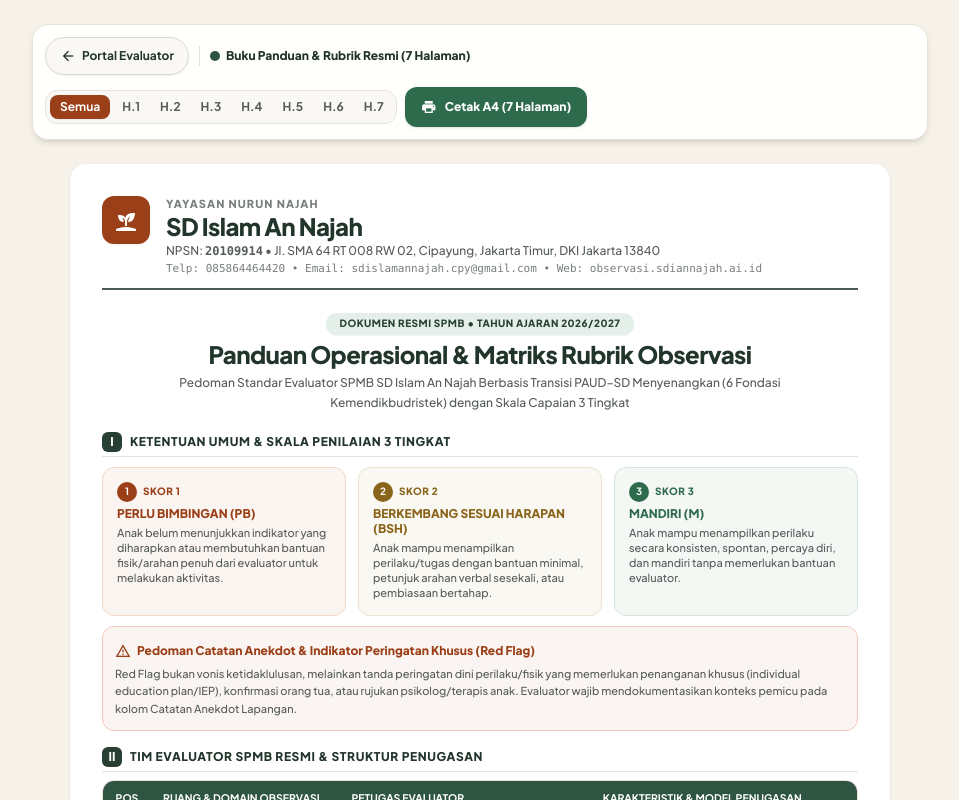
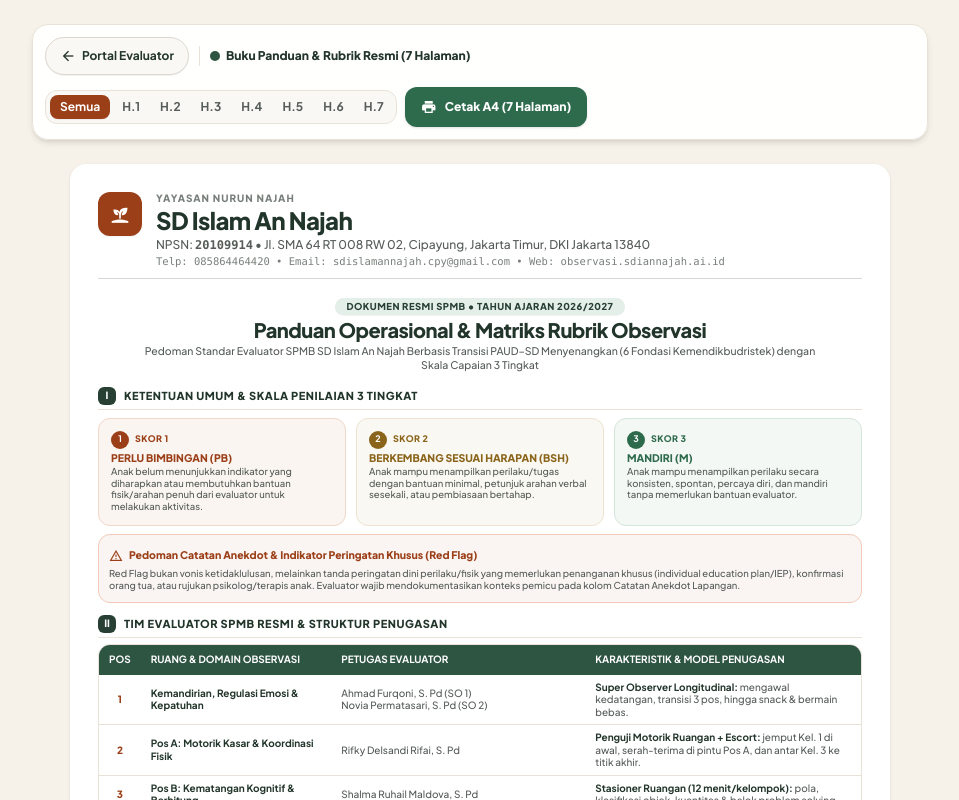
Before and after one commit to divevaluasisdiannajah-ship-it/kalamula, a Next.js app in the folder siap-sekolah-app/: page /reports/rubric/guide in a window 1280 px wide. Shown: the top 800 px of the page, without its empty margins (160-1119 px from the left). Built offline with nearby package versions, Linux system fonts and the light colour scheme.

Commit message:
fix(rubric): adjust page 1 layout, print units, and strict grid columns to prevent cutoff

```diff
--- a/siap-sekolah-app/src/app/reports/rubric/guide/page.tsx
+++ b/siap-sekolah-app/src/app/reports/rubric/guide/page.tsx
@@ -24,7 +24,7 @@ export default function CompleteAssessmentGuidePage() {
             background: #ffffff !important;
             margin: 0 !important;
             padding: 0 !important;
-            font-size: 9pt !important;
+            font-size: 8.5pt !important;
             color: #22352B !important;
             -webkit-print-color-adjust: exact !important;
             print-color-adjust: exact !important;
@@ -35,6 +35,8 @@ export default function CompleteAssessmentGuidePage() {
           .guide-a4-page {
             page-break-after: always !important;
             break-after: page !important;
+            page-break-inside: avoid !important;
+            break-inside: avoid !important;
             box-shadow: none !important;
             border: none !important;
             border-radius: 0 !important;
@@ -42,8 +44,8 @@ export default function CompleteAssessmentGuidePage() {
             margin: 0 !important;
             width: 100% !important;
             max-width: 100% !important;
-            min-height: 100vh !important;
-            height: 100vh !important;
+            min-height: 275mm !important;
+            height: auto !important;
             display: flex !important;
             flex-direction: column !important;
             justify-content: space-between !important;
@@ -123,191 +125,191 @@ export default function CompleteAssessmentGuidePage() {
       {/* ─── HALAMAN 1 DARI 7: KETENTUAN UMUM, SKALA, & TIM EVALUATOR ───── */}
       {/* ═══════════════════════════════════════════════════════════════════ */}
       {(activePageFilter === "all" || activePageFilter === 1) && (
-        <section className="guide-a4-page max-w-[820px] mx-auto bg-white rounded-2xl shadow-sm p-6 sm:p-8 my-6 print:m-0 print:p-0 print:rounded-none text-[#22352B] leading-snug flex flex-col justify-between">
-          <div className="space-y-4">
+        <section className="guide-a4-page max-w-[820px] mx-auto bg-white rounded-2xl shadow-sm p-5 sm:p-7 my-6 print:m-0 print:p-0 print:rounded-none text-[#22352B] leading-snug flex flex-col justify-between">
+          <div className="space-y-3">
             {/* Kop Surat Yayasan & Sekolah */}
-            <div className="flex items-start gap-4 pb-3 border-b-2 border-[#22352B]/80">
-              <div className="w-12 h-12 rounded-xl bg-[#9B3F18] text-white flex items-center justify-center text-2xl flex-shrink-0 shadow-xs">
+            <div className="flex items-start gap-3.5 pb-2.5 border-b border-[#22352B]/20">
+              <div className="w-11 h-11 rounded-xl bg-[#9B3F18] text-white flex items-center justify-center text-xl flex-shrink-0 shadow-xs">
                 <i className="mdi mdi-sprout" />
               </div>
               <div className="min-w-0 flex-1">
-                <p className="text-[11px] font-extrabold uppercase tracking-widest text-[#787F7A]">
+                <p className="text-[10px] font-extrabold uppercase tracking-widest text-[#787F7A] leading-tight">
                   YAYASAN NURUN NAJAH
                 </p>
-                <h1 className="text-2xl font-black text-[#22352B] tracking-tight leading-tight">
+                <h1 className="text-xl sm:text-2xl font-black text-[#22352B] tracking-tight leading-tight">
                   SD Islam An Najah
                 </h1>
-                <p className="text-xs text-[#565C58] mt-0.5 leading-tight">
+                <p className="text-[10.5px] sm:text-xs text-[#565C58] mt-0.5 leading-tight">
                   NPSN: <span className="font-mono font-bold">20109914</span> &bull; Jl. SMA 64 RT 008 RW 02, Cipayung, Jakarta Timur, DKI Jakarta 13840
                 </p>
-                <p className="text-[11px] text-[#787F7A] mt-0.5 font-mono">
+                <p className="text-[10px] sm:text-[10.5px] text-[#787F7A] mt-0.5 font-mono leading-tight">
                   Telp: 085864464420 &bull; Email: sdislamannajah.cpy@gmail.com &bull; Web: observasi.sdiannajah.ai.id
                 </p>
               </div>
             </div>
 
             {/* Dokumen Title */}
-            <div className="text-center py-1 space-y-1">
-              <span className="inline-block bg-[#E4EFE9] text-[#284034] text-[10px] font-black uppercase tracking-wider px-3.5 py-1 rounded-full shadow-2xs">
+            <div className="text-center py-0.5 space-y-0.5">
+              <span className="inline-block bg-[#E4EFE9] text-[#284034] text-[9.5px] font-black uppercase tracking-wider px-3 py-0.5 rounded-full shadow-2xs">
                 DOKUMEN RESMI SPMB &bull; TAHUN AJARAN 2026/2027
               </span>
-              <h2 className="text-xl sm:text-2xl font-black text-[#22352B] tracking-tight leading-tight">
+              <h2 className="text-lg sm:text-xl font-black text-[#22352B] tracking-tight leading-tight">
                 Panduan Operasional &amp; Matriks Rubrik Observasi
               </h2>
-              <p className="text-xs text-[#565C58] font-normal leading-relaxed max-w-2xl mx-auto">
+              <p className="text-[10px] sm:text-[10.5px] text-[#565C58] font-normal leading-snug max-w-2xl mx-auto">
                 Pedoman Standar Evaluator SPMB SD Islam An Najah Berbasis Transisi PAUD–SD Menyenangkan (6 Fondasi Kemendikbudristek) dengan Skala Capaian 3 Tingkat
               </p>
             </div>
 
             {/* Section I: Ketentuan Umum & Skala Penilaian */}
-            <div className="space-y-2.5">
+            <div className="space-y-2">
               <div className="flex items-center gap-2 pb-1 border-b border-[#E8E2D8]">
-                <span className="w-5 h-5 rounded-md bg-[#284034] text-white font-black text-xs flex items-center justify-center">
+                <span className="w-4.5 h-4.5 rounded-md bg-[#284034] text-white font-black text-[10px] flex items-center justify-center">
                   I
                 </span>
-                <h3 className="text-xs font-black uppercase tracking-wider text-[#22352B]">
+                <h3 className="text-[11px] font-black uppercase tracking-wider text-[#22352B]">
                   KETENTUAN UMUM &amp; SKALA PENILAIAN 3 TINGKAT
                 </h3>
               </div>
 
-              {/* 3 Skala Capaian */}
-              <div className="grid grid-cols-1 md:grid-cols-3 gap-3">
+              {/* 3 Skala Capaian - STRICT 3 COLS */}
+              <div className="grid grid-cols-3 gap-2 sm:gap-2.5">
                 {/* Skor 1 */}
-                <div className="bg-[#FAF5F0] border border-[#F1D8C9] rounded-xl p-3.5 space-y-1">
+                <div className="bg-[#FAF5F0] border border-[#F1D8C9] rounded-xl p-2.5 sm:p-3 space-y-0.5">
                   <div className="flex items-center gap-1.5">
-                    <span className="w-5 h-5 rounded-full bg-[#9B3F18] text-white flex items-center justify-center font-bold text-[10px] flex-shrink-0">
+                    <span className="w-4.5 h-4.5 rounded-full bg-[#9B3F18] text-white flex items-center justify-center font-bold text-[9px] flex-shrink-0">
                       1
                     </span>
-                    <span className="text-[10px] font-black uppercase tracking-wider text-[#9B3F18]">
+                    <span className="text-[9px] font-black uppercase tracking-wider text-[#9B3F18]">
                       SKOR 1
                     </span>
                   </div>
-                  <h4 className="font-black text-xs text-[#9B3F18] leading-tight">
+                  <h4 className="font-black text-[10.5px] text-[#9B3F18] leading-tight">
                     PERLU BIMBINGAN (PB)
                   </h4>
-                  <p className="text-[11px] text-[#565C58] leading-snug">
+                  <p className="text-[9.5px] text-[#565C58] leading-tight">
                     Anak belum menunjukkan indikator yang diharapkan atau membutuhkan bantuan fisik/arahan penuh dari evaluator untuk melakukan aktivitas.
                   </p>
                 </div>
 
                 {/* Skor 2 */}
-                <div className="bg-[#FAF8F2] border border-[#EDE3D0] rounded-xl p-3.5 space-y-1">
+                <div className="bg-[#FAF8F2] border border-[#EDE3D0] rounded-xl p-2.5 sm:p-3 space-y-0.5">
                   <div className="flex items-center gap-1.5">
-                    <span className="w-5 h-5 rounded-full bg-[#8A641A] text-white flex items-center justify-center font-bold text-[10px] flex-shrink-0">
+                    <span className="w-4.5 h-4.5 rounded-full bg-[#8A641A] text-white flex items-center justify-center font-bold text-[9px] flex-shrink-0">
                       2
                     </span>
-                    <span className="text-[10px] font-black uppercase tracking-wider text-[#8A641A]">
+                    <span className="text-[9px] font-black uppercase tracking-wider text-[#8A641A]">
                       SKOR 2
                     </span>
                   </div>
-                  <h4 className="font-black text-xs text-[#8A641A] leading-tight">
+                  <h4 className="font-black text-[10.5px] text-[#8A641A] leading-tight">
                     BERKEMBANG SESUAI HARAPAN (BSH)
                   </h4>
-                  <p className="text-[11px] text-[#565C58] leading-snug">
+                  <p className="text-[9.5px] text-[#565C58] leading-tight">
                     Anak mampu menampilkan perilaku/tugas dengan bantuan minimal, petunjuk arahan verbal sesekali, atau pembiasaan bertahap.
                   </p>
                 </div>
 
                 {/* Skor 3 */}
-                <div className="bg-[#F4F8F5] border border-[#D5E5DB] rounded-xl p-3.5 space-y-1">
+                <div className="bg-[#F4F8F5] border border-[#D5E5DB] rounded-xl p-2.5 sm:p-3 space-y-0.5">
                   <div className="flex items-center gap-1.5">
-                    <span className="w-5 h-5 rounded-full bg-[#2E6B4D] text-white flex items-center justify-center font-bold text-[10px] flex-shrink-0">
+                    <span className="w-4.5 h-4.5 rounded-full bg-[#2E6B4D] text-white flex items-center justify-center font-bold text-[9px] flex-shrink-0">
                       3
                     </span>
-                    <span className="text-[10px] font-black uppercase tracking-wider text-[#2E6B4D]">
+                    <span className="text-[9px] font-black uppercase tracking-wider text-[#2E6B4D]">
                       SKOR 3
                     </span>
                   </div>
-                  <h4 className="font-black text-xs text-[#2E6B4D] leading-tight">
+                  <h4 className="font-black text-[10.5px] text-[#2E6B4D] leading-tight">
                     MANDIRI (M)
                   </h4>
-                  <p className="text-[11px] text-[#565C58] leading-snug">
+                  <p className="text-[9.5px] text-[#565C58] leading-tight">
                     Anak mampu menampilkan perilaku secara konsisten, spontan, percaya diri, dan mandiri tanpa memerlukan bantuan evaluator.
                   </p>
                 </div>
               </div>
 
               {/* Box Red Flag */}
-              <div className="border border-[#F2C9B8] bg-[#FAF5F2] rounded-xl p-3 space-y-0.5">
-                <div className="flex items-center gap-1.5 text-[#9B3F18] font-black text-xs">
-                  <i className="mdi mdi-alert-outline text-base" />
+              <div className="border border-[#F2C9B8] bg-[#FAF5F2] rounded-xl p-2 sm:p-2.5 space-y-0.5">
+                <div className="flex items-center gap-1.5 text-[#9B3F18] font-black text-[10.5px]">
+                  <i className="mdi mdi-alert-outline text-sm" />
                   <span>Pedoman Catatan Anekdot &amp; Indikator Peringatan Khusus (Red Flag)</span>
                 </div>
-                <p className="text-[11px] text-[#565C58] leading-relaxed">
+                <p className="text-[9.5px] text-[#565C58] leading-tight">
                   Red Flag bukan vonis ketidaklulusan, melainkan tanda peringatan dini perilaku/fisik yang memerlukan penanganan khusus (individual education plan/IEP), konfirmasi orang tua, atau rujukan psikolog/terapis anak. Evaluator wajib mendokumentasikan konteks pemicu pada kolom Catatan Anekdot Lapangan.
                 </p>
               </div>
             </div>
 
             {/* Section II: Tim Evaluator SPMB Resmi */}
-            <div className="space-y-2">
+            <div className="space-y-1.5">
               <div className="flex items-center gap-2 pb-1 border-b border-[#E8E2D8]">
-                <span className="w-5 h-5 rounded-md bg-[#284034] text-white font-black text-xs flex items-center justify-center">
+                <span className="w-4.5 h-4.5 rounded-md bg-[#284034] text-white font-black text-[10px] flex items-center justify-center">
                   II
                 </span>
-                <h3 className="text-xs font-black uppercase tracking-wider text-[#22352B]">
+                <h3 className="text-[11px] font-black uppercase tracking-wider text-[#22352B]">
                   TIM EVALUATOR SPMB RESMI &amp; STRUKTUR PENUGASAN
                 </h3>
               </div>
 
               {/* Tabel Tim Evaluator */}
               <div className="border border-[#E8E2D8] rounded-xl overflow-hidden shadow-2xs">
-                <table className="w-full text-left text-xs">
-                  <thead className="bg-[#2E5442] text-white font-black uppercase text-[10.5px]">
+                <table className="w-full text-left">
+                  <thead className="bg-[#2E5442] text-white font-black uppercase text-[10px]">
                     <tr>
-                      <th className="py-2.5 px-3 w-12 text-center">Pos</th>
-                      <th className="py-2.5 px-3 w-1/4">Ruang &amp; Domain Observasi</th>
-                      <th className="py-2.5 px-3 w-1/3">Petugas Evaluator</th>
-                      <th className="py-2.5 px-3">Karakteristik &amp; Model Penugasan</th>
+                      <th className="py-2 px-2.5 w-10 text-center">Pos</th>
+                      <th className="py-2 px-2.5 w-1/4">Ruang &amp; Domain Observasi</th>
+                      <th className="py-2 px-2.5 w-1/3">Petugas Evaluator</th>
+                      <th className="py-2 px-2.5">Karakteristik &amp; Model Penugasan</th>
                     </tr>
                   </thead>
-                  <tbody className="divide-y divide-[#E8E2D8] text-[11px] leading-snug">
+                  <tbody className="divide-y divide-[#E8E2D8] text-[9.5px] sm:text-[10px] leading-tight">
                     <tr className="hover:bg-[#FAF8F5]">
-                      <td className="py-2.5 px-3 font-black text-center text-[#9B3F18]">1</td>
-                      <td className="py-2.5 px-3 font-bold text-[#22352B]">
+                      <td className="py-1.5 px-2.5 font-black text-center text-[#9B3F18]">1</td>
+                      <td className="py-1.5 px-2.5 font-bold text-[#22352B]">
                         Kemandirian, Regulasi Emosi &amp; Kepatuhan
                       </td>
-                      <td className="py-2.5 px-3 text-[#565C58]">
+                      <td className="py-1.5 px-2.5 text-[#565C58]">
                         Ahmad Furqoni, S. Pd (SO 1)<br />
                         Novia Permatasari, S. Pd (SO 2)
                       </td>
-                      <td className="py-2.5 px-3 text-[#565C58]">
+                      <td className="py-1.5 px-2.5 text-[#565C58]">
                         <strong className="text-[#22352B]">Super Observer Longitudinal:</strong> mengawal kedatangan, transisi 3 pos, hingga snack &amp; bermain bebas.
                       </td>
                     </tr>
                     <tr className="hover:bg-[#FAF8F5]">
-                      <td className="py-2.5 px-3 font-black text-center text-[#9B3F18]">2</td>
-                      <td className="py-2.5 px-3 font-bold text-[#22352B]">
+                      <td className="py-1.5 px-2.5 font-black text-center text-[#9B3F18]">2</td>
+                      <td className="py-1.5 px-2.5 font-bold text-[#22352B]">
                         Pos A: Motorik Kasar &amp; Koordinasi Fisik
                       </td>
-                      <td className="py-2.5 px-3 text-[#565C58]">
+                      <td className="py-1.5 px-2.5 text-[#565C58]">
                         Rifky Delsandi Rifai, S. Pd
                       </td>
-                      <td className="py-2.5 px-3 text-[#565C58]">
+                      <td className="py-1.5 px-2.5 text-[#565C58]">
                         <strong className="text-[#22352B]">Penguji Motorik Ruangan + Escort:</strong> jemput Kel. 1 di awal, serah-terima di pintu Pos A, dan antar Kel. 3 ke titik akhir.
                       </td>
                     </tr>
                     <tr className="hover:bg-[#FAF8F5]">
-                      <td className="py-2.5 px-3 font-black text-center text-[#9B3F18]">3</td>
-                      <td className="py-2.5 px-3 font-bold text-[#22352B]">
+                      <td className="py-1.5 px-2.5 font-black text-center text-[#9B3F18]">3</td>
+                      <td className="py-1.5 px-2.5 font-bold text-[#22352B]">
                         Pos B: Kematangan Kognitif &amp; Berhitung
                       </td>
-                      <td className="py-2.5 px-3 text-[#565C58]">
+                      <td className="py-1.5 px-2.5 text-[#565C58]">
                         Shalma Ruhail Maldova, S. Pd
                       </td>
-                      <td className="py-2.5 px-3 text-[#565C58]">
+                      <td className="py-1.5 px-2.5 text-[#565C58]">
                         <strong className="text-[#22352B]">Stasioner Ruangan (12 menit/kelompok):</strong> pola, klasifikasi objek, kuantitas &amp; balok problem solving.
                       </td>
                     </tr>
                     <tr className="hover:bg-[#FAF8F5]">
-                      <td className="py-2.5 px-3 font-black text-center text-[#9B3F18]">4</td>
-                      <td className="py-2.5 px-3 font-bold text-[#22352B]">
+                      <td className="py-1.5 px-2.5 font-black text-center text-[#9B3F18]">4</td>
+                      <td className="py-1.5 px-2.5 font-bold text-[#22352B]">
                         Pos C: Bahasa Lisan &amp; Motorik Halus
                       </td>
-                      <td className="py-2.5 px-3 text-[#565C58]">
+                      <td className="py-1.5 px-2.5 text-[#565C58]">
                         Susmurtiningsih, S. Pd
                       </td>
-                      <td className="py-2.5 px-3 text-[#565C58]">
+                      <td className="py-1.5 px-2.5 text-[#565C58]">
                         <strong className="text-[#22352B]">Stasioner Ruangan (12 menit/kelompok):</strong> read-aloud menyimak cerita, ide verbal, tripod grasp, &amp; tingkat literasi L1–L4.
                       </td>
                     </tr>
@@ -318,7 +320,7 @@ export default function CompleteAssessmentGuidePage() {
           </div>
 
           {/* Footer Halaman 1 */}
-          <div className="pt-3 border-t border-[#E8E2D8] flex items-center justify-between text-[10.5px] text-[#787F7A] mt-4">
+          <div className="pt-2 border-t border-[#E8E2D8] flex items-center justify-between text-[10px] text-[#787F7A] mt-3">
             <span>Dokumen Resmi SPMB &bull; T.A. 2026/2027 &bull; Dicetak 5 November 2026</span>
             <span className="font-bold text-[#22352B]">Halaman 1 dari 7</span>
           </div>
@@ -1177,7 +1179,7 @@ export default function CompleteAssessmentGuidePage() {
               </div>
 
               {/* Grid 2x2 Literasi */}
-              <div className="grid grid-cols-1 sm:grid-cols-2 gap-3">
+              <div className="grid grid-cols-2 gap-2.5 sm:gap-3">
                 {/* L1 */}
                 <div className="bg-white border border-[#E8E2D8] rounded-xl p-3 flex items-start gap-3 shadow-2xs">
                   <div className="w-7 h-7 rounded-full bg-[#2E5442] text-white font-black text-xs flex items-center justify-center flex-shrink-0">
```
